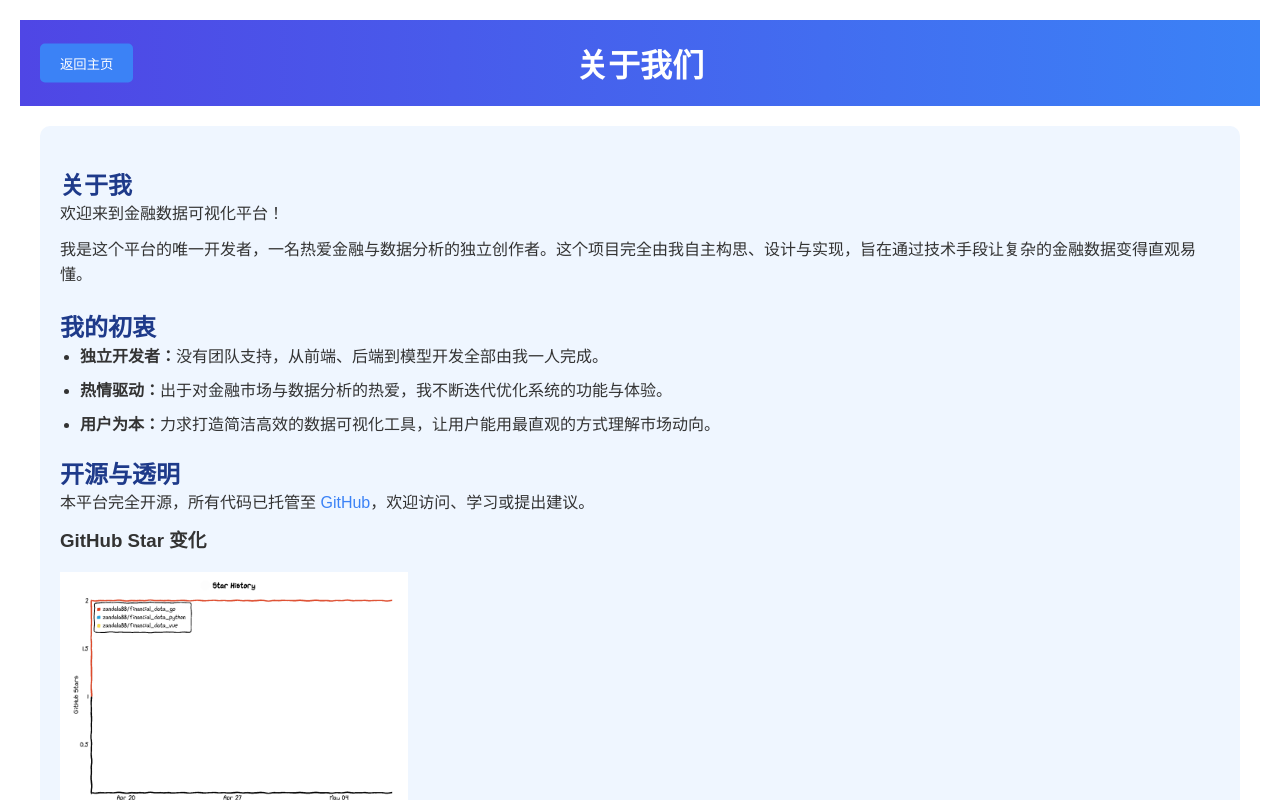
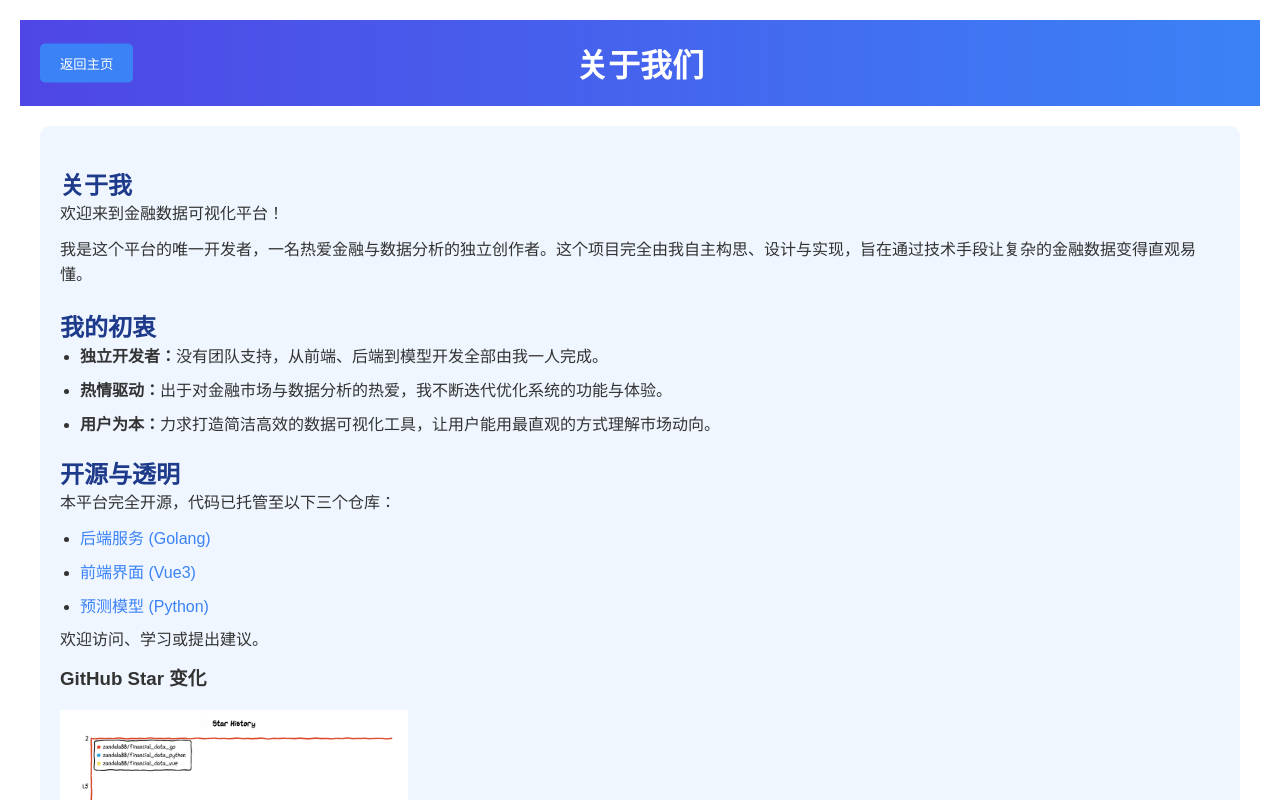
Before and after one commit to zandala88/financial_data_vue, a Vue app: page /about in a window 1280 px wide. Shown: the top 800 px of the page. Built offline with nearby package versions, Linux system fonts and the light colour scheme; what vue-markdown, vue-markdown-render would draw is missing.

Commit message:
feat: about添加开源信息提示

```diff
--- a/src/views/AboutPage.vue
+++ b/src/views/AboutPage.vue
@@ -17,7 +17,13 @@
       </ul>
 
       <h2>开源与透明</h2>
-      <p>本平台完全开源，所有代码已托管至 <a href="https://github.com/zandala88/financial_data_go" target="_blank">GitHub</a>，欢迎访问、学习或提出建议。</p>
+      <p>本平台完全开源，代码已托管至以下三个仓库：</p>
+      <ul>
+        <li><a href="https://github.com/zandala88/financial_data_go" target="_blank">后端服务 (Golang)</a></li>
+        <li><a href="https://github.com/zandala88/financial_data_vue" target="_blank">前端界面 (Vue3)</a></li>
+        <li><a href="https://github.com/zandala88/financial_data_python" target="_blank">预测模型 (Python)</a></li>
+      </ul>
+      <p>欢迎访问、学习或提出建议。</p>
       <h3>GitHub Star 变化</h3>
       <img src="../../public/star-history-202557.png" alt="GitHub Star History" style="max-width:30%;margin:20px 0;" />
 
@@ -125,12 +131,6 @@ export default {
   padding: 10px;
 }
 
-.team-photo {
-  width: 100%;
-  height: auto;
-  margin: 20px 0;
-}
-
 .content a {
   color: #3B82F6;
   text-decoration: none;
```
